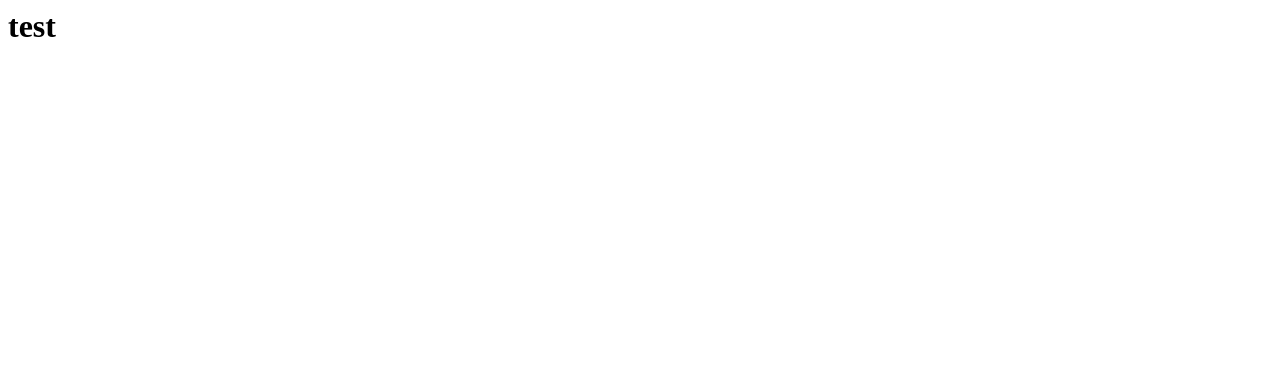
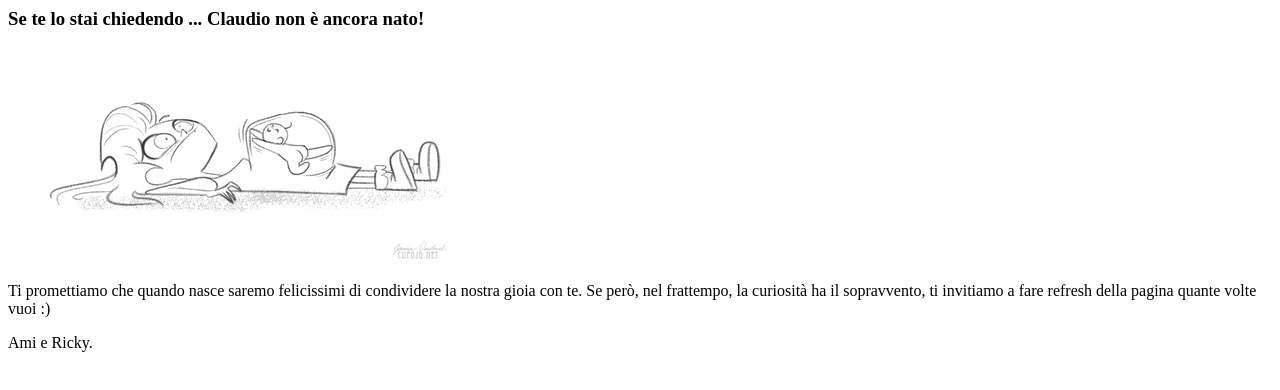
Before and after one commit to rporrini/claudio, a plain HTML site: page index.html in a window 1280 px wide. Drawn offline with Linux system fonts and the light colour scheme.

Commit message:
first draft of the page

```diff
--- a/index.html
+++ b/index.html
@@ -1 +1,11 @@
-<h1>test</h1>
+<html>
+<head>
+
+</head>
+<body>
+    <h3>Se te lo stai chiedendo ... Claudio non è ancora nato!</h3>
+    <img src="pregnancy.gif" />
+    <p>Ti promettiamo che quando nasce saremo felicissimi di condividere la nostra gioia con te. Se però, nel frattempo, la curiosità ha il sopravvento, ti invitiamo a fare refresh della pagina quante volte vuoi :)</p>
+    <p>Ami e Ricky.</p>
+</body>
+</html>
```
Also changed, not shown: pregnancy.gif (added).
